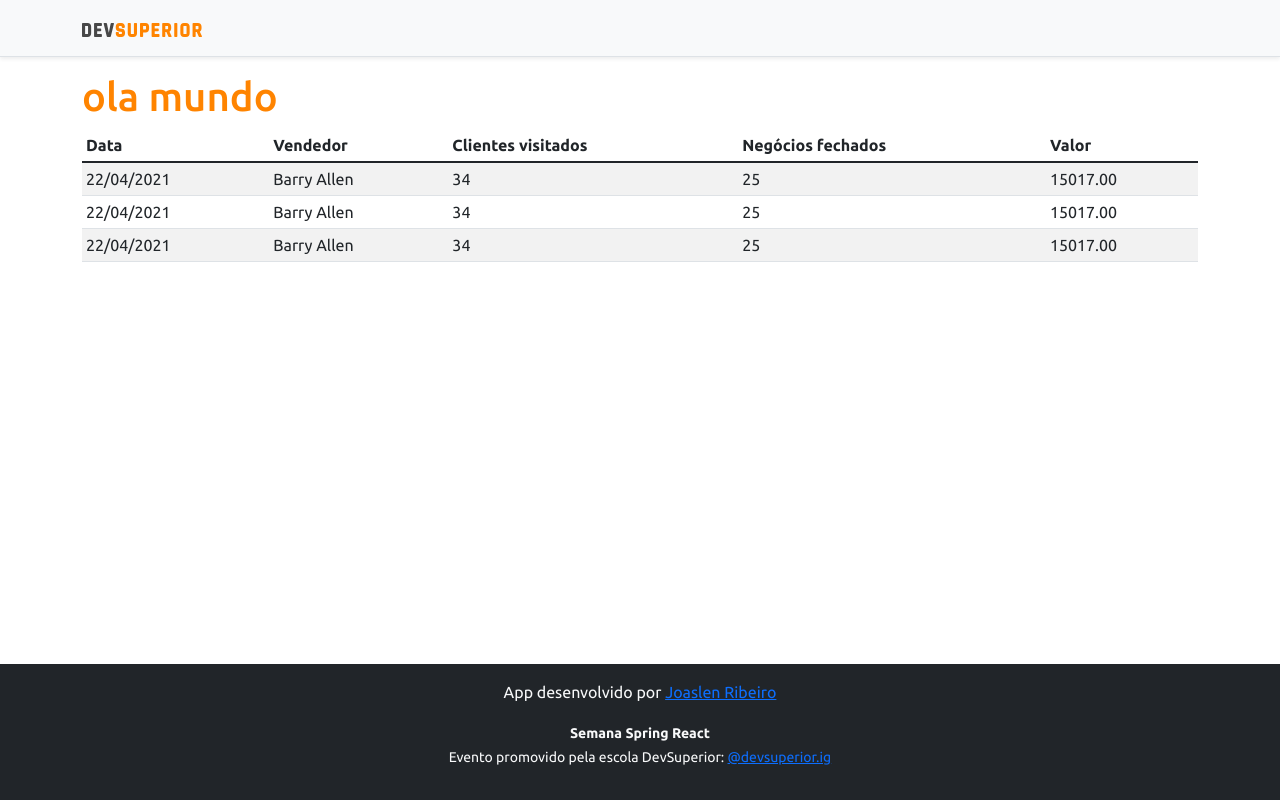
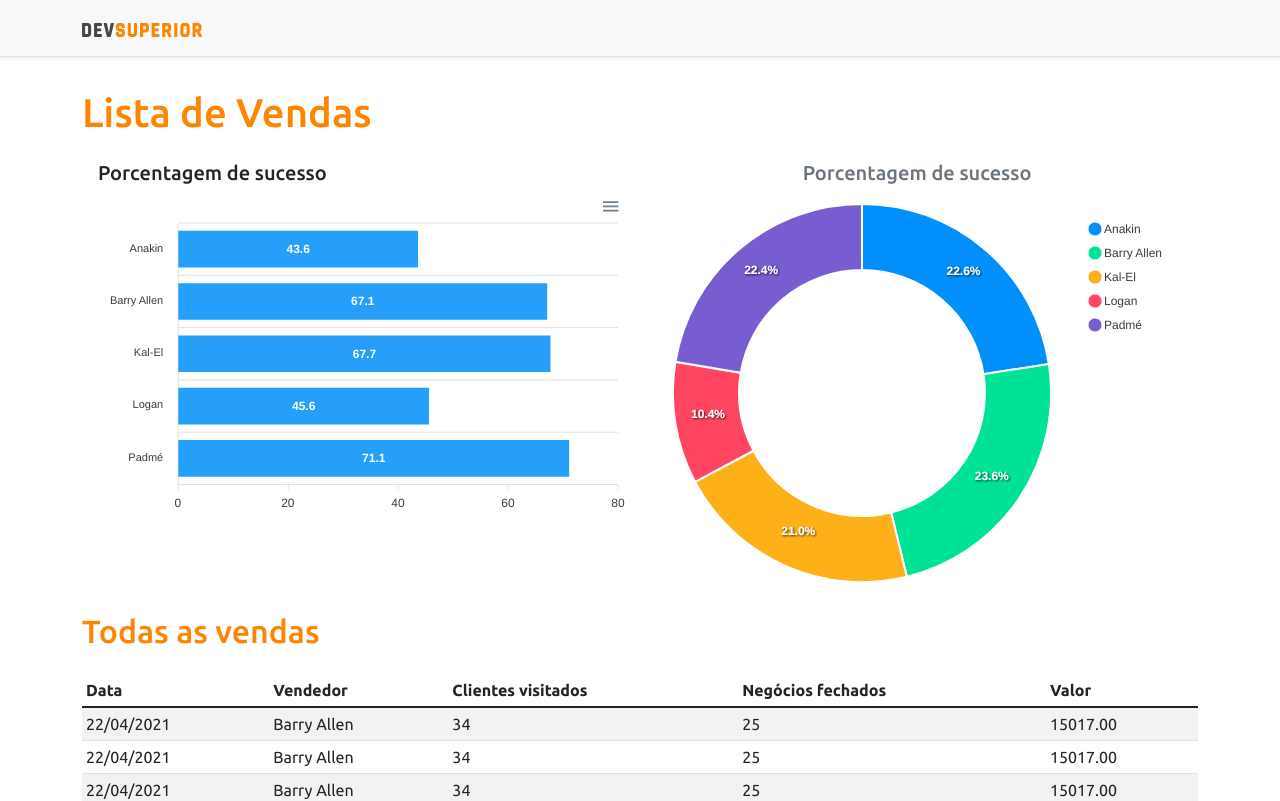
Before and after one commit to Joaslen-Ribeiro/projeto-spring-react, a React (Create React App) app in the folder frontend/frontend/: page / in a window 1280 px wide. Shown: the top 801 px of the page. Built offline with nearby package versions, Linux system fonts and the light colour scheme.

Commit message:
graficos com dados estaticos

```diff
--- a/frontend/frontend/package.json
+++ b/frontend/frontend/package.json
@@ -12,10 +12,12 @@
     "@types/node": "^12.0.0",
     "@types/react": "^17.0.0",
     "@types/react-dom": "^17.0.0",
+    "apexcharts": "^3.29.0",
     "bootstrap": "^5.1.3",
     "jquery": "1.9.1",
     "popper.js": "^1.16.1",
     "react": "^17.0.2",
+    "react-apexcharts": "^1.3.9",
     "react-dom": "^17.0.2",
     "react-scripts": "4.0.3",
     "typescript": "^4.1.2",
--- a/frontend/frontend/src/App.tsx
+++ b/frontend/frontend/src/App.tsx
@@ -1,17 +1,35 @@
+import BarChart from "components/BarChart";
 import DataTable from "components/DataTable";
+import DonutChart from "components/DonuChart";
 import Footer from "components/Footer";
 import NavBar from "components/NavBar";
 
 function App() {
   return (
     <>
-    <NavBar/>
-    <div className="container">
-      <h1 className="text-primary">ola mundo</h1>
+      <NavBar />
+      <div className="container">
+        <h1 className="text-primary py-3">Lista de Vendas</h1>
+        <div className="row px-3">
+          <div className="col-sm-6">
+            <h5>Porcentagem de sucesso</h5>
+            <BarChart />
 
-      <DataTable/>
-    </div>
-    <Footer/>
+        </div>
+          <div className="col-sm-6">
+            <h5 className="text-center text-secondary">Porcentagem de sucesso</h5>
+            <DonutChart />
+          </div>
+        </div>
+
+        <div className="py-3">
+    <h2 className="text-primary"> Todas as vendas</h2>
+
+        </div>
+
+        <DataTable />
+      </div>
+      <Footer />
     </>
   );
 }
--- /dev/null
+++ b/frontend/frontend/src/components/BarChart/index.tsx
@@ -0,0 +1,35 @@
+import Chart from 'react-apexcharts'
+
+const  BarChart = () => {
+
+    const options = {
+        plotOptions: {
+            bar: {
+                horizontal: true,
+            }
+        },
+    };
+
+    const mockData = {
+        labels: {
+            categories: ['Anakin', 'Barry Allen', 'Kal-El', 'Logan', 'Padmé']
+        },
+        series: [
+            {
+                name: "% Sucesso",
+                data: [43.6, 67.1, 67.7, 45.6, 71.1]
+            }
+        ]
+    };
+
+    return (
+        <Chart
+            options={{ ...options, xaxis: mockData.labels}}
+            series={mockData.series}
+            type="bar"
+            heigth="240"
+        />
+    );
+  }
+
+  export default BarChart;
--- /dev/null
+++ b/frontend/frontend/src/components/DonuChart/index.tsx
@@ -0,0 +1,26 @@
+import Chart from 'react-apexcharts'
+
+const  DonutChart = () => {
+
+    const mockData = {
+        series: [477138, 499928, 444867, 220426, 473088],
+        labels: ['Anakin', 'Barry Allen', 'Kal-El', 'Logan', 'Padmé']
+    }
+
+    const options = {
+        legend: {
+            show: true
+        }
+    }
+
+    return (
+        <Chart
+            options={{ ...options, labels: mockData.labels}}
+            series={mockData.series}
+            type="donut"
+            heigth="240"
+        />
+    );
+  }
+
+  export default DonutChart;
```
Also changed, not shown: 1 other file (tests, documents, lock files or other folders).
